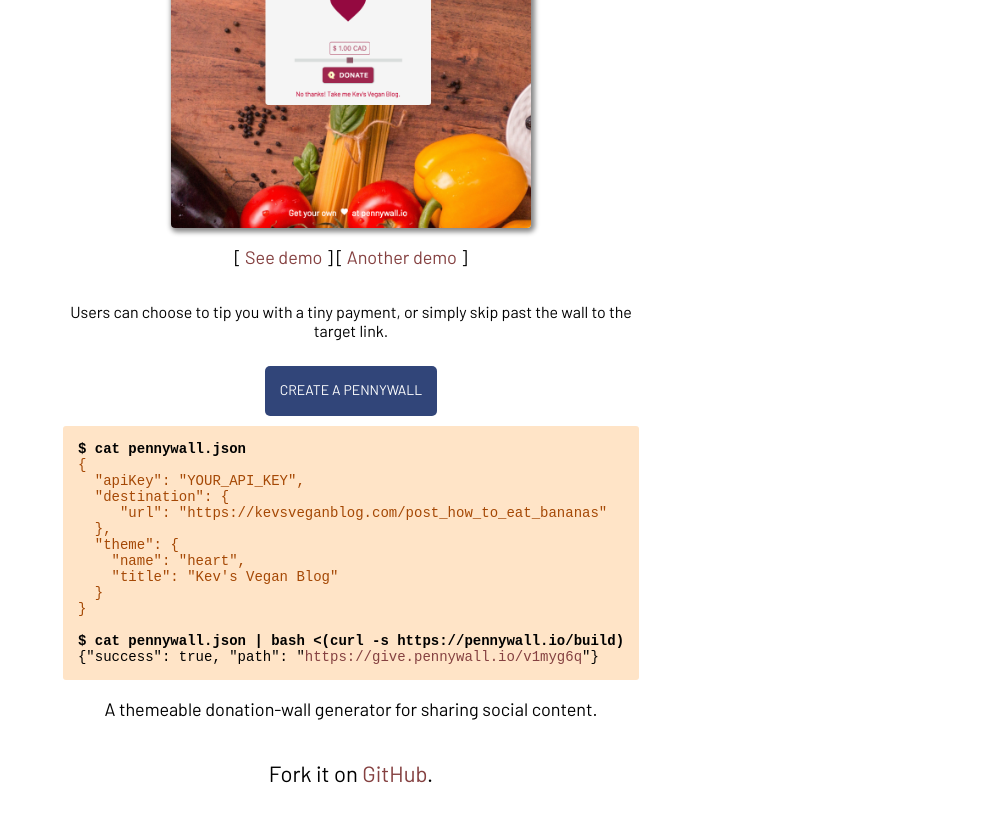
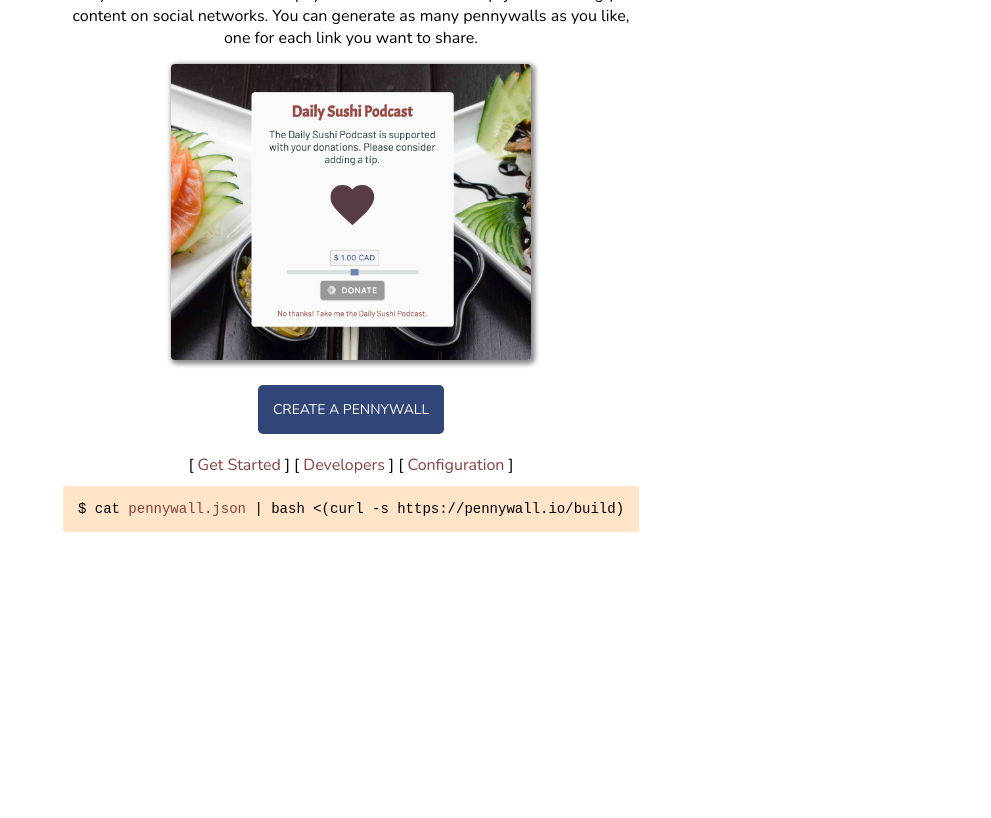
Before and after one commit to 0xfe/pennywall, a website: page website/index.html in a window 1280 px wide. Shown: the part 165-983 px from the top of the page, without its empty margins (289-1280 px from the left). After the commit the page ends 800 px from the top, so only its background shows below. Drawn offline with nearby package versions, Linux system fonts and the light colour scheme.

Commit message:
New website.

```diff
--- a/website/index.css
+++ b/website/index.css
@@ -5,11 +5,10 @@
 body {
   margin: 0;
   padding: 0;
-  font-family: 'Barlow';
+  font-family: 'Nunito';
 }
 
 div.shell {
-  height: 100%;
   display: flex;
   justify-content: center;
   align-items: center;
@@ -33,16 +32,6 @@ div.main {
   max-width: 600px;
 }
 
-div.main > p.description {
-  font-size: 18px;
-  text-align: center;
-}
-
-div.main > p.examples {
-  font-size: 18px;
-  text-align: center;
-}
-
 .action {
   padding: 10px;
 }
@@ -51,7 +40,6 @@ div.main > p.examples {
   background: rgb(49, 69, 121);
   border-radius: 5px;
   padding: 15px;
-  padding-bottom: 18px;
   color: white;
 }
 
@@ -79,5 +67,22 @@ img.screenshot {
   border-radius: 4px;
   box-shadow: 2px 2px 5px 2px #888888;
   padding: 0;
-  margin: 0;
+  margin: 5;
 }
+
+div.screenshots {
+  display: flex;
+  flex-direction: column;
+  width: 100%;
+  padding: 10px;
+}
+
+div.examples {
+  font-size: 16px;
+  padding: 10px;
+}
+
+div.fork {
+  font-size: 16px;
+  padding: 10px;
+}
--- a/website/index.html
+++ b/website/index.html
@@ -6,12 +6,7 @@
     <meta name="viewport" content="width=device-width, initial-scale=1" />
     <link
       rel="stylesheet"
-      href="https://fonts.googleapis.com/icon?family=Material+Icons"
-    />
-
-    <link
-      rel="stylesheet"
-      href="https://fonts.googleapis.com/css?family=Barlow"
+      href="https://fonts.googleapis.com/icon?family=Material+Icons|Nunito"
     />
 
     <link rel="stylesheet" href="index.css" />
@@ -28,20 +23,26 @@
         <img src="assets/logo.png" class="logo"/>
       </div>
       <div class="main">
-        <p style="font-size: 16">
-        Pennywall is a micro paywall / donation-wall / tip-jar for sharing your content on social networks. You can
+        <div style="font-size: 16">
+        Pennywall is a themeable micro paywall / donation-wall / tip-jar for sharing your content on social networks. You can
         generate as many pennywalls as you like, one for each link you want to share.
-        </p>
-        <div style="text-align: center">
-          <img class="screenshot" src="assets/pennywall-screenshot.png" width=360/>
         </div>
-        <p class="examples">
-            [ <a href="http://give.pennywall.io/kevsveganblog">See demo</a> ]
-            [ <a href="http://give.pennywall.io/kevsmaroonblog">Another demo</a> ]
-          </p>
-        <p style="font-size:16">Users can choose to tip you with a
-        tiny payment, or simply skip past the wall to the target link.
-        </p>
+
+        <div class="screenshots">
+          <div style="text-align: center">
+            <a href="https://give.pennywall.io/v1cbiwm" target="_blank">
+              <img class="screenshot" src="assets/sushi-screenshot.png" width=360/>
+            </a>
+          </div>
+          <!--
+          <div style="text-align: center">
+            <img class="screenshot" src="assets/blueeggs-screenshot.png" width=360/>
+          </div>
+          <div style="text-align: center">
+            <img class="screenshot" src="assets/pennywall-screenshot.png" width=360/>
+          </div>
+          -->
+        </div>
 
         <div class="action">
           <div class="button">
@@ -49,28 +50,15 @@
           </div>
         </div>
 
-<code><strong>$ cat pennywall.json</strong>
-<span style="color:rgb(165, 72, 5)">{
-  "apiKey": "YOUR_API_KEY",
-  "destination": {
-     "url": "https://kevsveganblog.com/post_how_to_eat_bananas"
-  },
-  "theme": {
-    "name": "heart",
-    "title": "Kev's Vegan Blog"
-  }
-}</span>
+        <div class="examples">
+            [ <a href="https://how.quid.works/selling-with-quid/setup-a-pennywall-with-quid" target="_blank">Get Started</a> ]
+            [ <a href="https://github.com/0xfe/pennywall" target="_blank">Developers</a> ]
+            [ <a href="https://github.com/0xfe/pennywall/blob/master/pennywall.json" target="_blank">Configuration</a> ]
+        </div>
 
-<strong>$ cat pennywall.json | bash &lt;(curl -s https://pennywall.io/build)</strong>
-{"success": true, "path": "<a href='https://give.pennywall.io/v1myg6q'>https://give.pennywall.io/v1myg6q</a>"}
-</code>
-        <p class="description">
-        A themeable donation-wall generator for sharing social content.
-        </p>
+        <code>$ cat <a href="https://github.com/0xfe/pennywall/blob/master/pennywall.json" target="_blank">pennywall.json</a> | bash &lt;(curl -s https://pennywall.io/build)</code>
 
-        <p>
-        Fork it on <a href="https://github.com/0xfe/pennywall">GitHub</a>.
-        </p>
+        <a href="https://github.com/0xfe/pennywall"><img style="position: absolute; top: 0; right: 0; border: 0; width: 149px; height: 149px;" src="http://aral.github.com/fork-me-on-github-retina-ribbons/right-red@2x.png" alt="Fork me on GitHub"></a>
       </div>
   </body>
 </html>
```
Also changed, not shown: examples/kev.json (added, +36 -0 lines), website/assets/blueeggs-screenshot.png (added), website/assets/sushi-screenshot.png (added).
